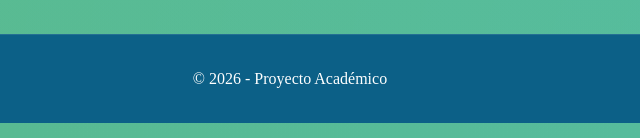
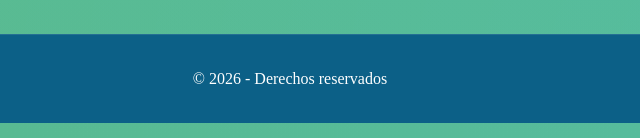
Before and after one commit to mariribera/Refuerzo-web-Mariela, a plain HTML site: page index.html in a window 1280 px wide. Shown: the part 4117-4255 px from the top of the page, 350-990 px from the left. Drawn offline with Linux system fonts and the light colour scheme.

Commit message:
Buena  págia web

```diff
--- a/index.html
+++ b/index.html
@@ -244,7 +244,7 @@
 <footer>
 
   <p>
-    © 2026 - Proyecto Académico
+    © 2026 - Derechos reservados
   </p>
 
 </footer>
```
